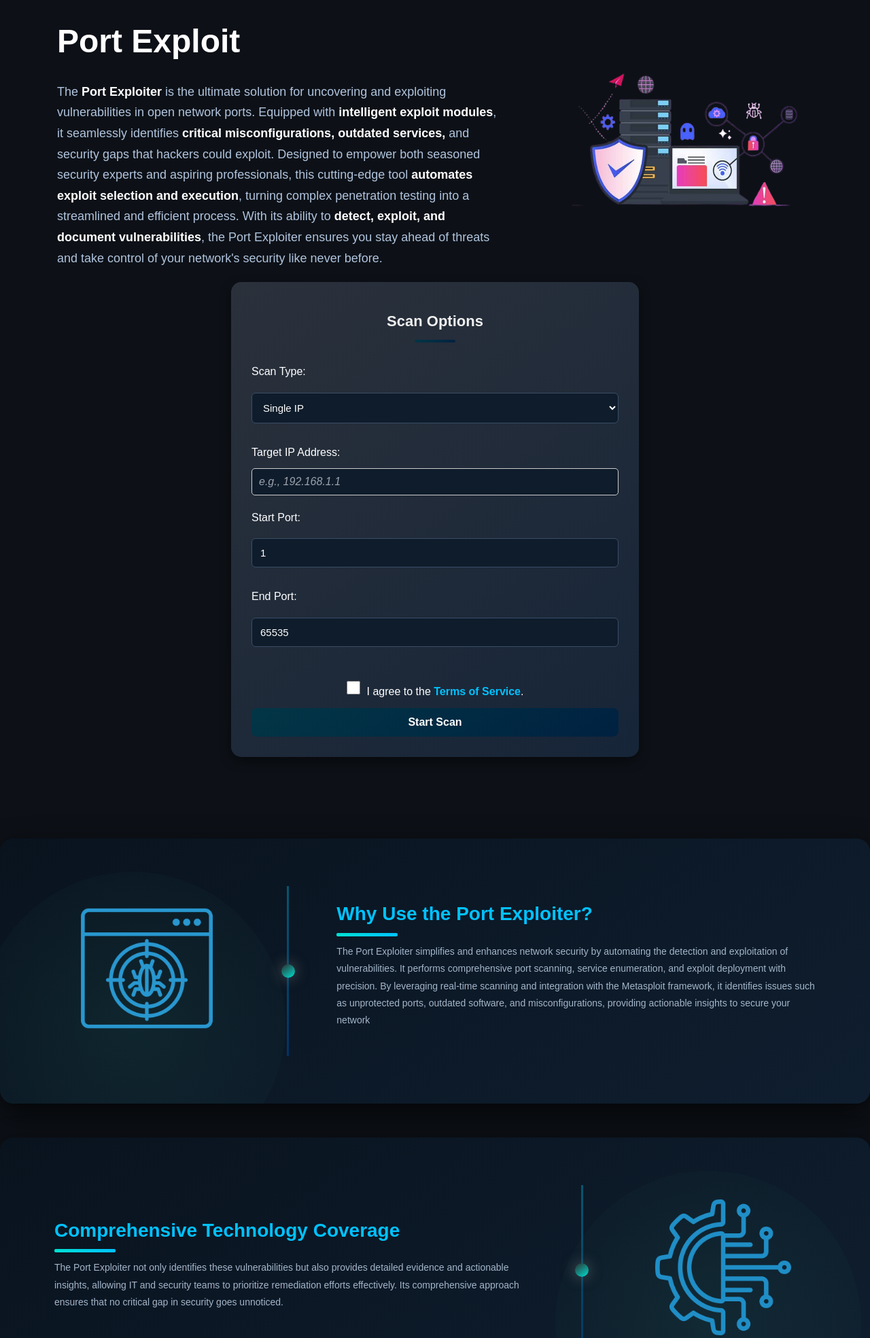
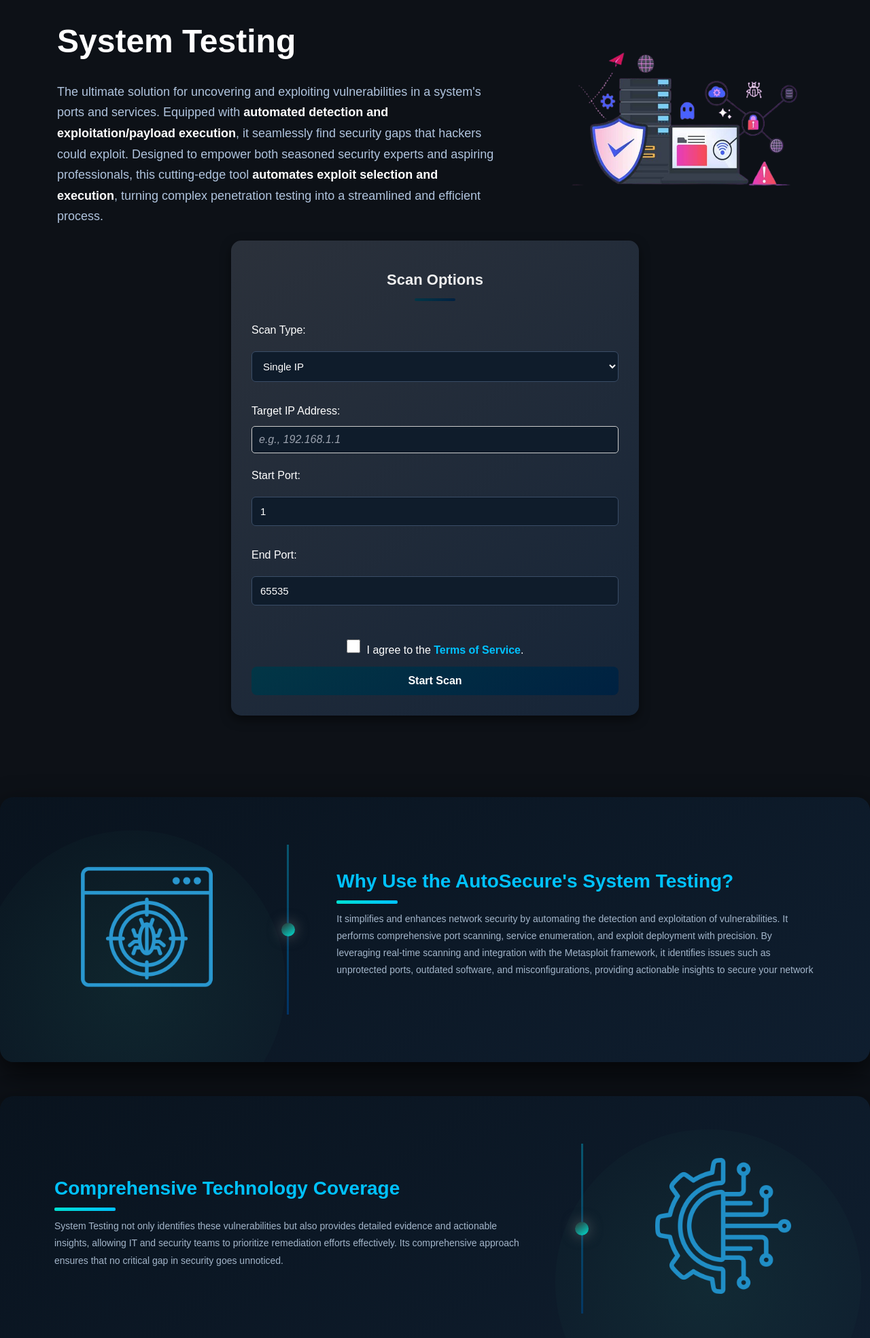
Before and after one commit to AutoSecureOrg/web-dashboard, a Flask app: page /network-scanner in a window 1280 px wide. Shown: the part 77-2046 px from the top of the page at 68% size. Run offline with Flask 3, Linux system fonts and the light colour scheme; parts of the project's set-up code (start-up, migrations or seed data) failed here and were passed over.

Commit message:
Update network_scanner.html

```diff
--- a/templates/network_scanner.html
+++ b/templates/network_scanner.html
@@ -6,13 +6,11 @@
 <div class="container">
     <header>
         <div class="header-text">
-            <h2>Port Exploit</h2>
+            <h2>System Testing</h2>
             <p>
-              The <strong>Port Exploiter</strong> is the ultimate solution for uncovering and exploiting vulnerabilities in open network ports.
-              Equipped with <strong>intelligent exploit modules</strong>, it seamlessly identifies <strong>critical misconfigurations, outdated services,</strong>
-              and security gaps that hackers could exploit. Designed to empower both seasoned security experts and aspiring professionals,
+              The ultimate solution for uncovering and exploiting vulnerabilities in a system's ports and services.
+              Equipped with <strong>automated detection and exploitation/payload execution</strong>, it seamlessly find security gaps that hackers could exploit. Designed to empower both seasoned security experts and aspiring professionals,
               this cutting-edge tool <strong>automates exploit selection and execution</strong>, turning complex penetration testing into a streamlined and efficient process.
-              With its ability to <strong>detect, exploit, and document vulnerabilities</strong>, the Port Exploiter ensures you stay ahead of threats and take control of your network's security like never before.
           </p>
 
          </div>
@@ -73,9 +71,9 @@
     </div>
     <div class="vertical-divider"></div>
     <div class="horizontal-content">
-      <h2>Why Use the Port Exploiter?</h2>
+      <h2>Why Use the AutoSecure's System Testing?</h2>
       <p>
-        The Port Exploiter simplifies and enhances network security by automating the detection and exploitation of vulnerabilities. It performs comprehensive port scanning, service enumeration, and exploit deployment with precision. By leveraging real-time scanning and integration with the Metasploit framework, it identifies issues such as unprotected ports, outdated software, and misconfigurations, providing actionable insights to secure your network      </p>
+        It simplifies and enhances network security by automating the detection and exploitation of vulnerabilities. It performs comprehensive port scanning, service enumeration, and exploit deployment with precision. By leveraging real-time scanning and integration with the Metasploit framework, it identifies issues such as unprotected ports, outdated software, and misconfigurations, providing actionable insights to secure your network      </p>
     </div>
 </div>
 
@@ -91,7 +89,7 @@
 
 
           <p>
-              The Port Exploiter not only identifies these vulnerabilities but also provides detailed evidence and actionable insights, allowing IT and security teams to prioritize remediation efforts effectively. Its comprehensive approach ensures that no critical gap in security goes unnoticed.
+              System Testing not only identifies these vulnerabilities but also provides detailed evidence and actionable insights, allowing IT and security teams to prioritize remediation efforts effectively. Its comprehensive approach ensures that no critical gap in security goes unnoticed.
           </p>
 
         </div>
@@ -106,7 +104,7 @@
         <div class="horizontal-content">
           <h2>Findings Confirmed by Solid Evidence</h2>
           <p>
-              The Network Vulnerability Scanner delivers robust evidence for findings, such as targeted endpoints, specific ports, and more.
+              The System Testing delivers robust evidence for findings, such as targeted endpoints, specific ports, and more.
               The intuitive interface lets you easily integrate findings into professional reports, making it easier to understand potential security risks and speed up the remediation process.
           </p>
         </div>
@@ -121,7 +119,7 @@
         <div class="horizontal-content">
           <h2>Automatically Validated Findings</h2>
           <p>
-              The Port Exploiter incorporates an automated validation system to ensure the accuracy of its findings, minimizing false positives.
+              Incorporating an automated validation system to ensure the accuracy of its findings, minimizing false positives.
               It dynamically interprets scan results, configures exploit parameters, and confirms vulnerabilities by analyzing real-time requests and responses.
               Each validated issue is tagged as "Confirmed," providing clear evidence of how the exploit was discovered and executed, ensuring reliable results for effective remediation.
           </p>
@@ -137,9 +135,9 @@
     <section class="network-scanner">
         <div class="scanner-container">
           <div class="scanner-text">
-            <h2>How does the Network Vulnerability Scanner work?</h2>
+            <h2>How does the System Testing work?</h2>
             <p>
-              The Network Vulnerability Scanner identifies live hosts, scans for open ports, and enumerates associated services, laying the foundation for targeted vulnerability detection and exploitation.
+              It identifies live hosts, scans for open ports, and enumerates associated services, laying the foundation for targeted vulnerability detection and exploitation.
           </p>
           <p>
               Powered by dynamic scanning routines, it leverages Nmap for port and service discovery, integrates with Metasploit for real-time exploit matching, and automatically configures payloads to execute precision-targeted attacks.
```
